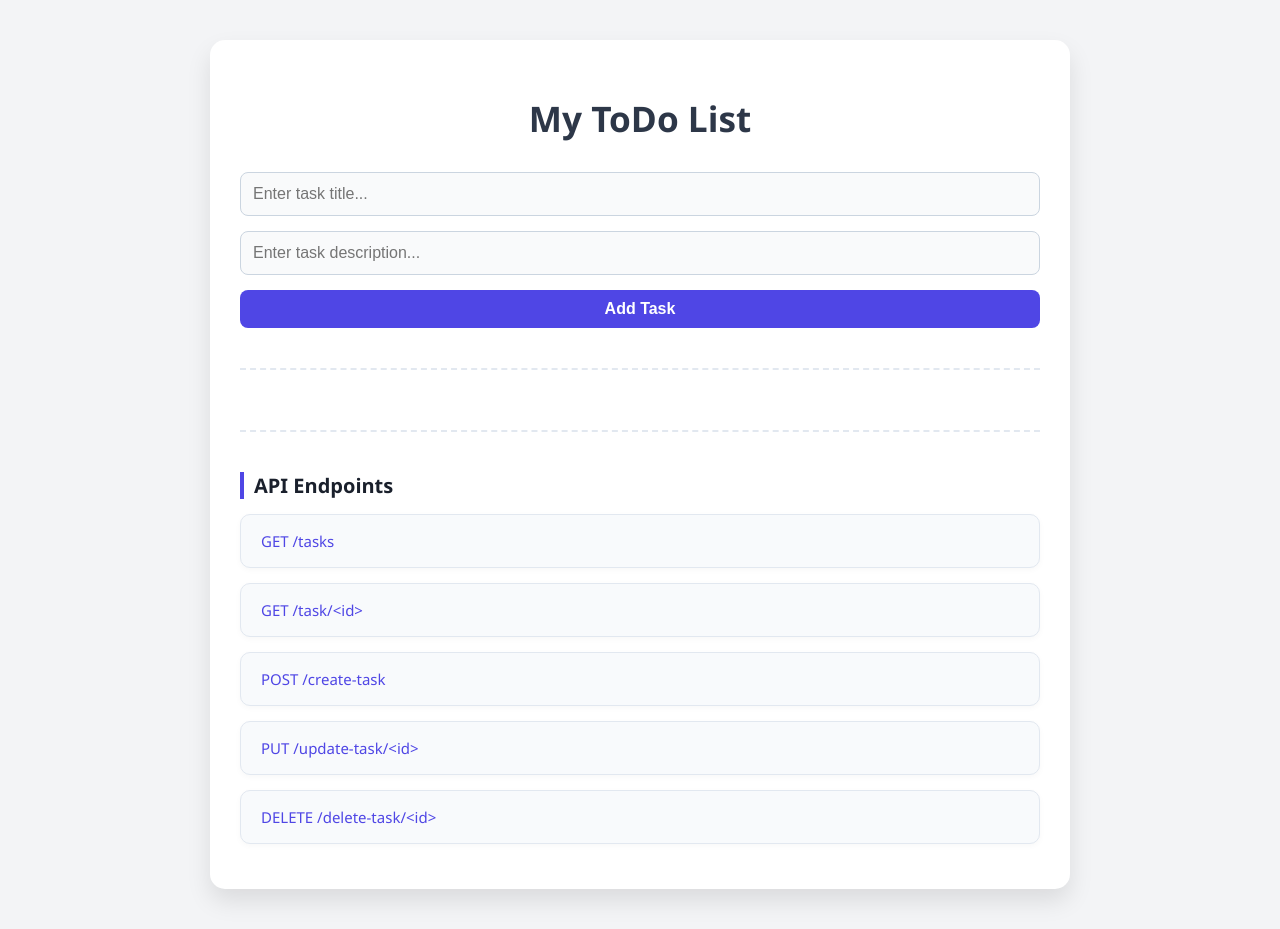
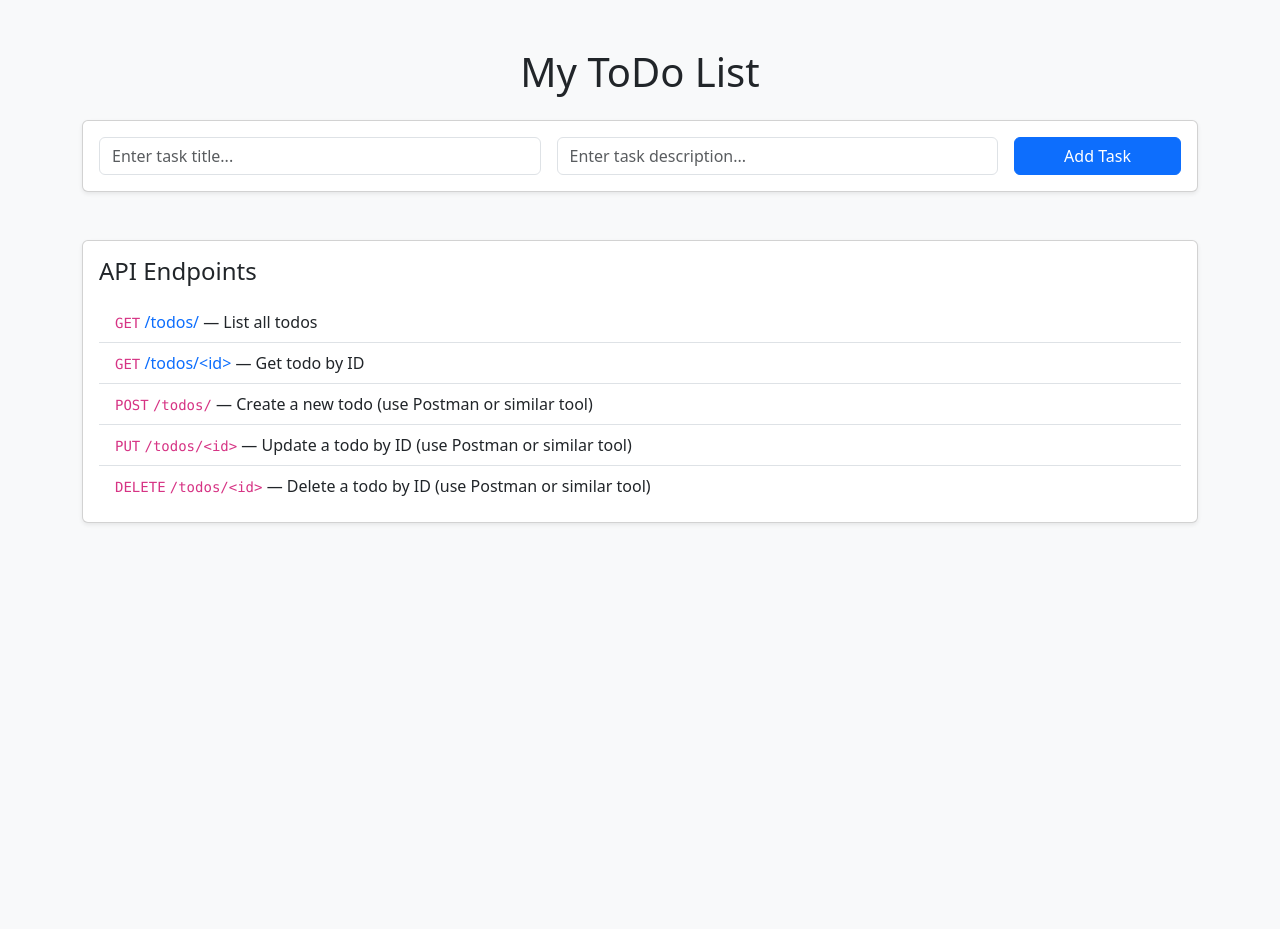
Before and after one commit to vishaldeshmukh2k6/fastapi_todo, a FastAPI app: page / in a window 1280 px wide. After the commit the page ends 524 px from the top, so only its background shows below. Run offline with FastAPI, Linux system fonts and the light colour scheme.

Commit message:
remove  / add Bootsrap

```diff
--- a/main.py
+++ b/main.py
@@ -7,12 +7,10 @@
 from models import ToDo
 from pydantic import BaseModel
 from starlette.status import HTTP_303_SEE_OTHER
-from fastapi.staticfiles import StaticFiles
 
 
 app = FastAPI()
 templates = Jinja2Templates(directory="templates")
-app.mount("/static", StaticFiles(directory="static"), name="static")
 
 Base.metadata.create_all(bind=engine)
 
--- a/static/style.css
+++ /dev/null
@@ -1,162 +0,0 @@
-/* Base styling */
-body {
-    font-family: 'Segoe UI', Tahoma, Geneva, Verdana, sans-serif;
-    background: #f3f4f6;
-    margin: 0;
-    padding: 0;
-}
-
-/* Main container */
-.container {
-    max-width: 800px;
-    margin: 40px auto;
-    background: #ffffff;
-    padding: 30px;
-    border-radius: 15px;
-    box-shadow: 0 12px 24px rgba(0, 0, 0, 0.1);
-    animation: fadeIn 0.8s ease;
-}
-
-/* Title */
-h1 {
-    text-align: center;
-    color: #2d3748;
-    margin-bottom: 30px;
-    font-size: 2.2rem;
-}
-
-/* Form */
-form {
-    display: flex;
-    flex-direction: column;
-    gap: 15px;
-    margin-bottom: 30px;
-    animation: fadeUp 0.6s ease;
-}
-
-/* Inputs */
-input[type="text"] {
-    padding: 12px;
-    border-radius: 8px;
-    border: 1px solid #cbd5e0;
-    font-size: 16px;
-    transition: 0.3s;
-    background-color: #f9fafb;
-}
-
-input[type="text"]:focus {
-    outline: none;
-    border-color: #4f46e5;
-    background-color: #ffffff;
-    box-shadow: 0 0 5px rgba(79, 70, 229, 0.3);
-}
-
-/* Button */
-button {
-    padding: 10px 15px;
-    background-color: #4f46e5;
-    color: #fff;
-    border: none;
-    border-radius: 8px;
-    font-size: 16px;
-    font-weight: 600;
-    cursor: pointer;
-    transition: transform 0.2s ease, background 0.3s ease;
-}
-
-button:hover {
-    background-color: #3730a3;
-    transform: scale(1.05);
-}
-
-/* ToDo Card */
-.todo {
-    background-color: #f9fafb;
-    border-left: 4px solid #4f46e5;
-    padding: 15px 20px;
-    border-radius: 10px;
-    margin-bottom: 15px;
-    box-shadow: 0 2px 6px rgba(0, 0, 0, 0.05);
-    animation: fadeIn 0.6s ease;
-}
-
-.todo h3 {
-    margin: 0;
-    font-size: 18px;
-    color: #1a202c;
-}
-
-.todo p {
-    margin: 5px 0 10px;
-    color: #4a5568;
-}
-
-.todo form {
-    margin: 0;
-}
-
-/* API Links */
-.api-links {
-    margin-top: 40px;
-    padding-top: 20px;
-    border-top: 2px dashed #e2e8f0;
-}
-
-.api-links h3 {
-    color: #1a202c;
-    margin-bottom: 15px;
-    font-size: 20px;
-    border-left: 4px solid #4f46e5;
-    padding-left: 10px;
-}
-
-.api-link-card {
-    background: #f8fafc;
-    border: 1px solid #e2e8f0;
-    border-radius: 10px;
-    padding: 15px 20px;
-    margin-bottom: 15px;
-    transition: all 0.3s ease;
-    box-shadow: 0 2px 6px rgba(0, 0, 0, 0.03);
-}
-
-.api-link-card:hover {
-    transform: scale(1.02);
-    background: #edf2f7;
-    box-shadow: 0 4px 10px rgba(79, 70, 229, 0.1);
-}
-
-.api-link-card a {
-    color: #4f46e5;
-    font-weight: 500;
-    text-decoration: none;
-    font-size: 15px;
-}
-
-.api-link-card a:hover {
-    text-decoration: underline;
-}
-
-
-/* Responsive */
-@media (max-width: 600px) {
-    .container {
-        margin: 20px;
-        padding: 20px;
-    }
-
-    h1 {
-        font-size: 24px;
-    }
-}
-
-/* Animations */
-@keyframes fadeIn {
-    from { opacity: 0; transform: translateY(20px); }
-    to { opacity: 1; transform: translateY(0); }
-}
-
-@keyframes fadeUp {
-    from { opacity: 0; transform: scale(0.98); }
-    to { opacity: 1; transform: scale(1); }
-}
--- a/templates/index.html
+++ b/templates/index.html
@@ -3,51 +3,63 @@
 <head>
     <meta charset="UTF-8">
     <title>ToDo App</title>
-    <link rel="stylesheet" href="static/style.css">
+    <link href="https://cdn.jsdelivr.net/npm/bootstrap@5.3.3/dist/css/bootstrap.min.css" rel="stylesheet">
 </head>
-<body>
-    <div class="container">
-        <h1> My ToDo List</h1>
+<body class="bg-light">
+<div class="container py-5">
+    <h1 class="text-center mb-4">My ToDo List</h1>
 
-        <!-- Add Form -->
-        <form method="post" action="/add">
-            <input type="text" name="title" placeholder="Enter task title..." required>
-            <input type="text" name="description" placeholder="Enter task description..." required>
-            <button type="submit">Add Task</button>
-        </form>
-
-        <!-- Show ToDos -->
-        {% for todo in todos %}
-            <div class="todo">
-                <h3>{{ todo.title }}</h3>
-                <p>{{ todo.description }}</p>
-                <form method="post" action="/delete/{{ todo.id }}">
-                    <button type="submit"> Delete</button>
-                </form>
-            </div>
-        {% endfor %}
-
-        <!-- API Links -->
-        <div class="api-links">
-                <div class="api-links">
-                    <h3>API Endpoints</h3>
-                    <div class="api-link-card">
-                        <a href="/tasks">GET /tasks</a>
-                    </div>
-                    <div class="api-link-card">
-                        <a href="/task/1">GET /task/&lt;id&gt;</a>
-                    </div>
-                    <div class="api-link-card">
-                        <a href="/create-task">POST /create-task</a>
-                    </div>
-                    <div class="api-link-card">
-                        <a href="/update-task/1">PUT /update-task/&lt;id&gt;</a>
-                    </div>
-                    <div class="api-link-card">
-                        <a href="/delete-task/1">DELETE /delete-task/&lt;id&gt;</a>
-                    </div>
+    <div class="card mb-4 shadow-sm">
+        <div class="card-body">
+            <form method="post" action="/add" class="row g-3">
+                <div class="col-md-5">
+                    <input type="text" name="title" class="form-control" placeholder="Enter task title..." required>
                 </div>
+                <div class="col-md-5">
+                    <input type="text" name="description" class="form-control" placeholder="Enter task description..." required>
+                </div>
+                <div class="col-md-2 d-grid">
+                    <button type="submit" class="btn btn-primary">Add Task</button>
+                </div>
+            </form>
         </div>
     </div>
+    {% for todo in todos %}
+    <div class="card mb-3 shadow-sm">
+        <div class="card-body d-flex justify-content-between align-items-center">
+            <div>
+                <h5 class="card-title mb-1">{{ todo.title }}</h5>
+                <p class="card-text text-muted mb-0">{{ todo.description }}</p>
+            </div>
+            <form method="post" action="/delete/{{ todo.id }}">
+                <button type="submit" class="btn btn-danger btn-sm">Delete</button>
+            </form>
+        </div>
+    </div>
+    {% endfor %}
+    <div class="card mt-5 shadow-sm">
+    <div class="card-body">
+        <h4 class="card-title mb-3">API Endpoints</h4>
+        <ul class="list-group list-group-flush">
+            <li class="list-group-item">
+                <code>GET</code> <a href="/todos/" class="text-decoration-none">/todos/</a> — List all todos
+            </li>
+            <li class="list-group-item">
+                <code>GET</code> <a href="/todos/1" class="text-decoration-none">/todos/&lt;id&gt;</a> — Get todo by ID
+            </li>
+            <li class="list-group-item">
+                <code>POST</code> <code>/todos/</code> — Create a new todo (use Postman or similar tool)
+            </li>
+            <li class="list-group-item">
+                <code>PUT</code> <code>/todos/&lt;id&gt;</code> — Update a todo by ID (use Postman or similar tool)
+            </li>
+            <li class="list-group-item">
+                <code>DELETE</code> <code>/todos/&lt;id&gt;</code> — Delete a todo by ID (use Postman or similar tool)
+            </li>
+        </ul>
+    </div>
+</div>
+</div>
+<script src="https://cdn.jsdelivr.net/npm/bootstrap@5.3.3/dist/js/bootstrap.bundle.min.js"></script>
 </body>
 </html>
```
